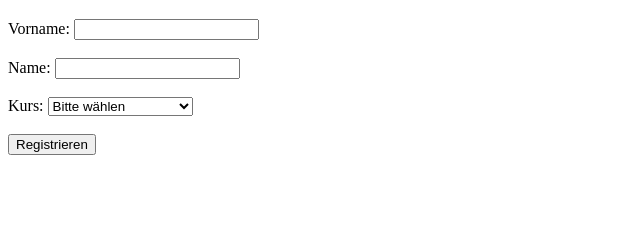
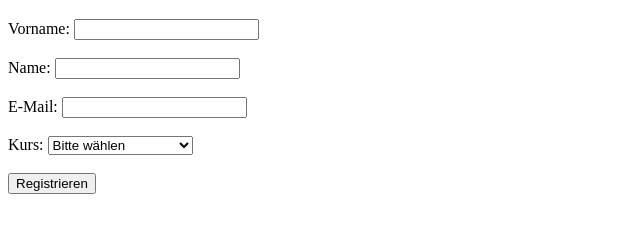
Before and after one commit to gominze/brewdi-zone, a website: page gzero/index.html in a window 1280 px wide. Shown: the part 61-294 px from the top of the page, without its empty margins (0-640 px from the left). Drawn offline with Linux system fonts and the light colour scheme.

Commit message:
add label email

```diff
--- a/gzero/index.html
+++ b/gzero/index.html
@@ -10,6 +10,8 @@
       <input type="text" name="firstName" id="firstName" required /><br /><br />
       <label for="lastName">Name:</label>
       <input type="text" name="lastName" id="lastName" required /><br /><br />
+      <label for="email">E-Mail:</label>
+      <input type="email" name="email" id="email" required /><br /><br />
       <label for="course">Kurs:</label>
       <select name="course" id="course" required>
         <option value="">Bitte wählen</option>
```
